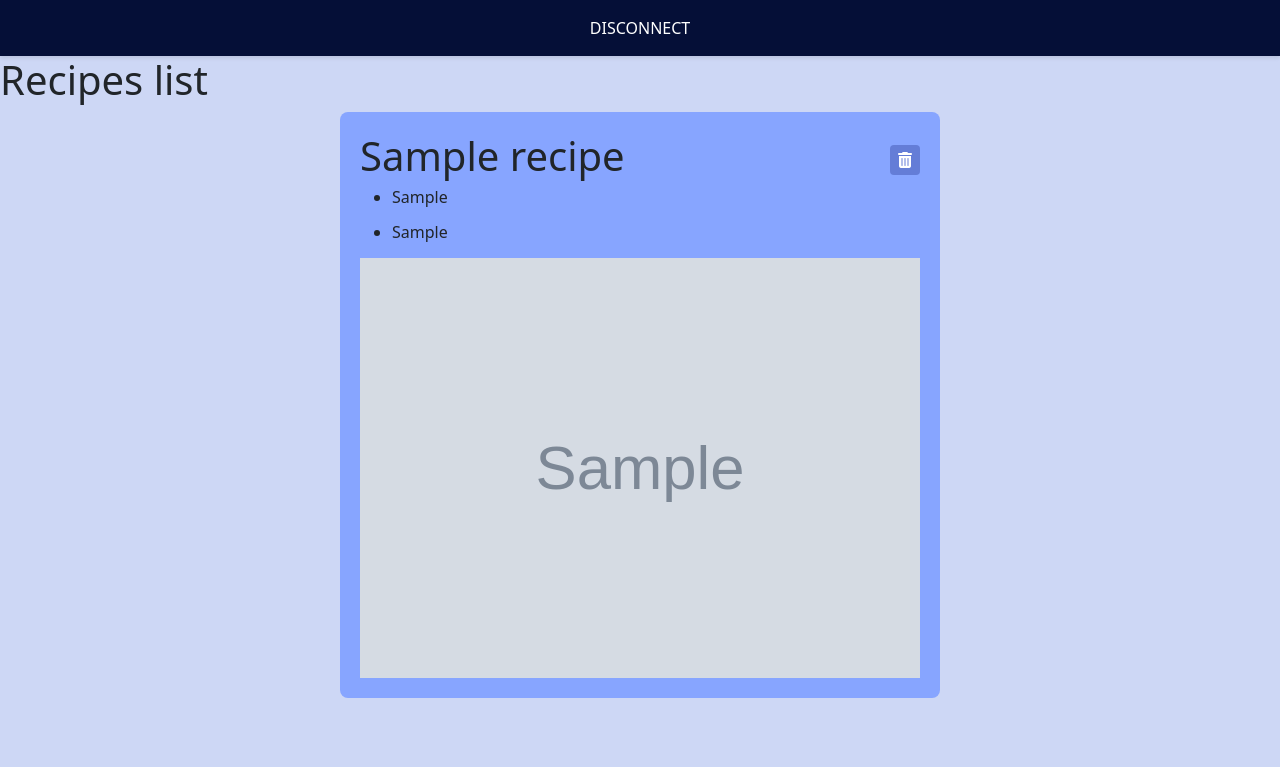
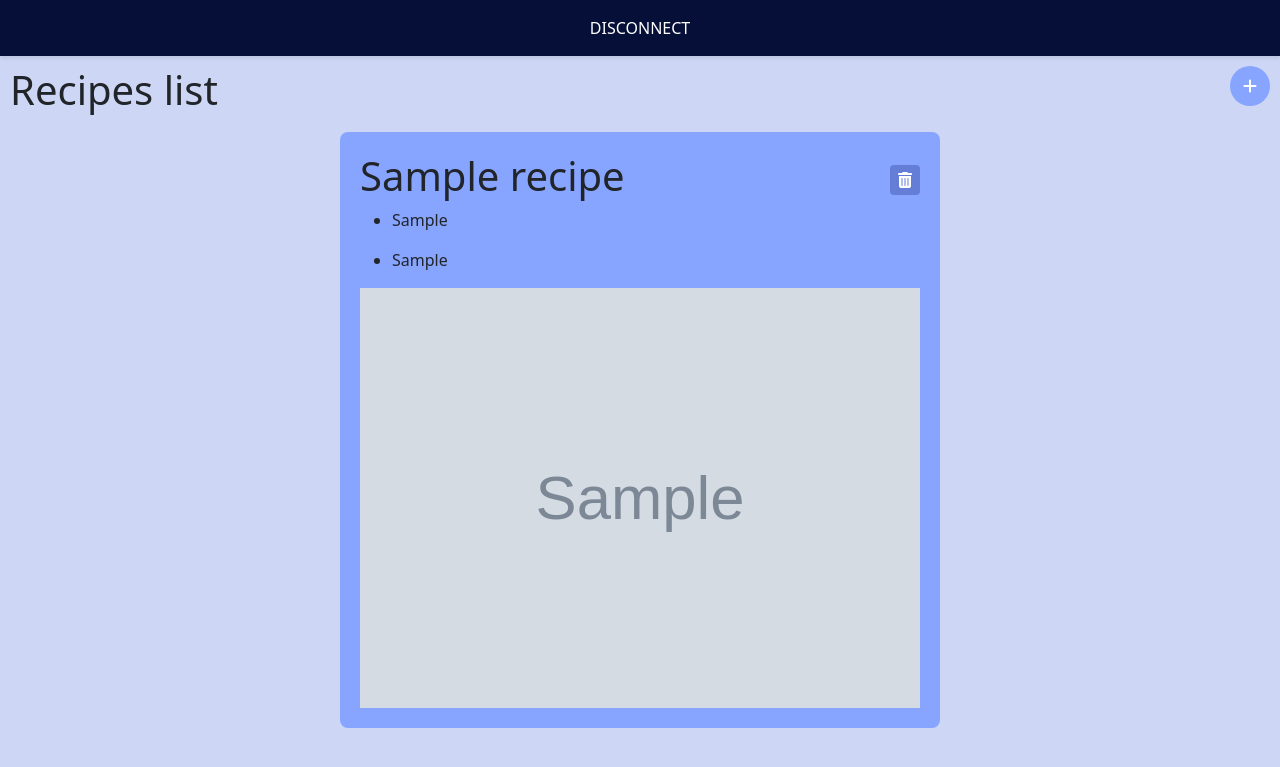
Before and after one commit to CassandraDM/recipeBox, a PHP site: page /recipe.php in a window 1280 px wide. Shown: the top 767 px of the page. Run offline with PHP 8.4, Linux system fonts and the light colour scheme; the visitor is signed in with stand-in values (Sample User, id 1); tables that the repository leaves empty or names only in its code hold one stand-in row (values such as "Sample post"); grey boxes marked "Sample" are stand-in pictures.

Commit message:
features/create-recipe

```diff
--- a/src/parts/header.php
+++ b/src/parts/header.php
@@ -16,6 +16,9 @@
 <body>
     <?php if(isset($_SESSION['id'])) : ?>
         <nav class="text-center p-3">
-            <a href="scripts/signout-script.php" class="disconnect">DISCONNECT</a>
+            <a href="scripts/signout-script.php" class="nav-action">DISCONNECT</a>
+            <?php if(basename($_SERVER['PHP_SELF']) == 'create-recipe.php'): ?>
+                <a href="index.php" class="nav-action">HOME</a>
+            <?php endif; ?>
         </nav>
     <?php endif ?>
--- a/src/recipe.php
+++ b/src/recipe.php
@@ -11,9 +11,12 @@
 
 
 
-<div class="recipeList">
-    <h1>Recipes list<h1>
-<div>
+<div class="recipe-list-header">
+    <h1>Recipes list</h1>
+    <div class="add-recipe">
+        <a href="create-recipe.php"><i class="fa-solid fa-plus"></i></a>
+    </div>
+</div>
 
 <div class="recipe-list">
     <?php
--- a/src/style.css
+++ b/src/style.css
@@ -5,16 +5,37 @@ body {
 nav {
     display: flex;
     justify-content: center;
+    gap:30px;
     padding: 20px;
     background-color: rgb(5,15,55);
     box-shadow: 0 2px 4px rgba(0, 0, 0, 0.1);
 
-    .disconnect {
+    .nav-action {
         all:unset;
         color: white;
         cursor: pointer;
     }
 
+}
+
+.recipe-list-header{
+    display: flex;
+    justify-content: space-between;
+    padding: 10px;
+}
+
+.add-recipe{
+    display: flex;
+    justify-content: center;
+    align-items: center;
+    width:40px;
+    height:40px;
+    background-color: rgb(135,165,255);
+    border-radius: 20px;
+
+    i {
+        color: white;
+    }
 }
 
 .recipe-list {
@@ -60,3 +81,17 @@ nav {
         font-size: 16px;
     }
 }
+
+
+
+
+.form-create-recipe {
+    display: flex;
+    flex-direction: column;
+    gap: 10px;
+}
+
+.form-row{
+    display: flex;
+    gap: 10px;
+}
```
Also changed, not shown: src/create-recipe.php (added, +24 -0 lines), src/scripts/create-recipe-script.php (added, +44 -0 lines). Lines whose indentation alone changed are shown as unchanged.
